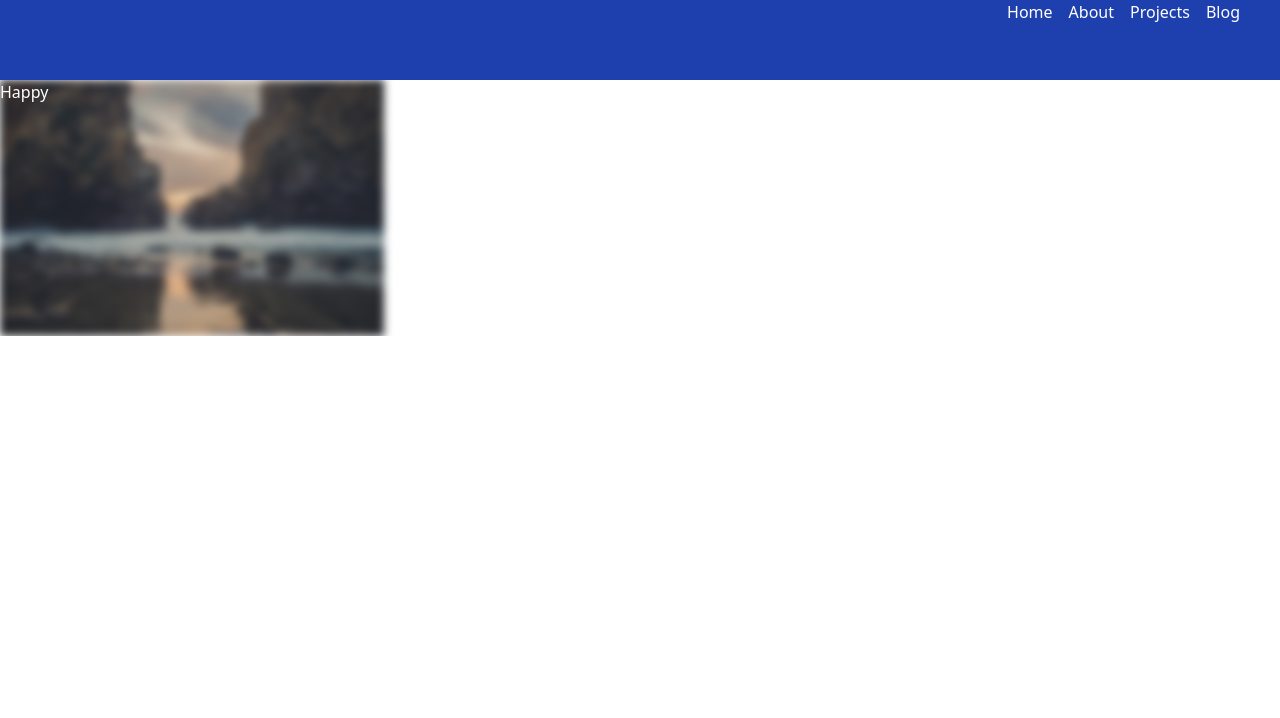
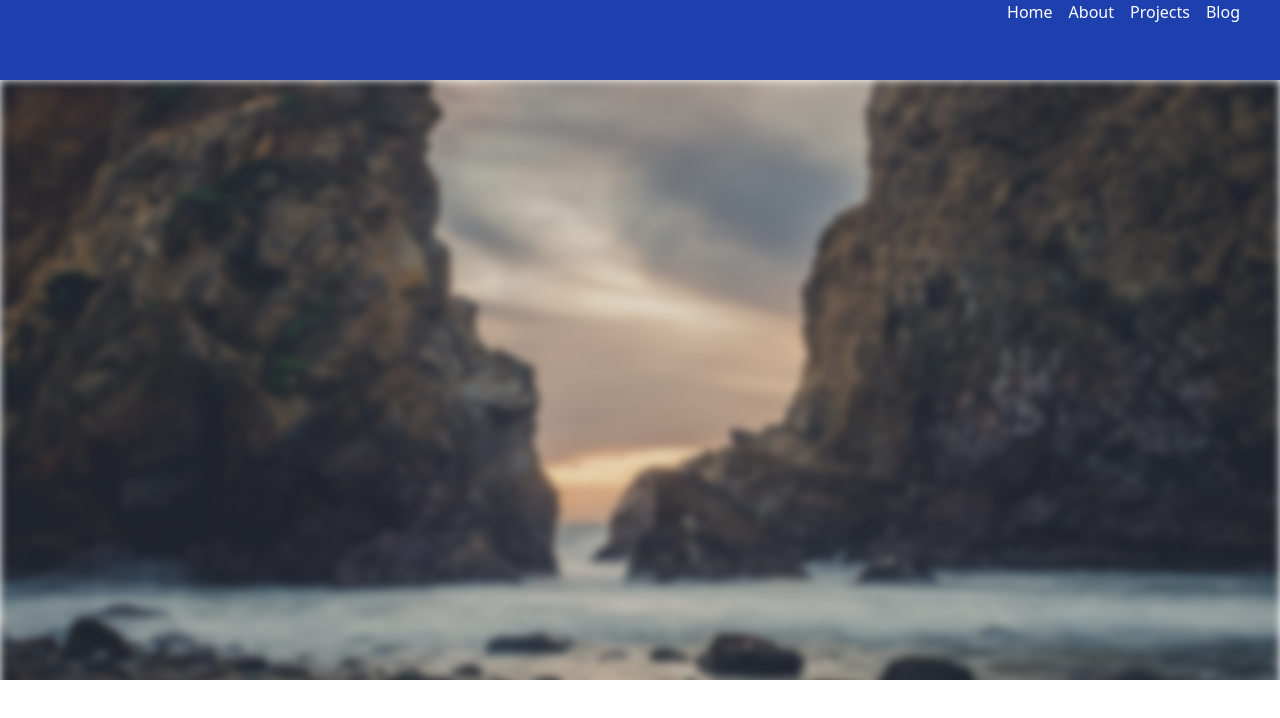
Before and after one commit to FreshMochi/NyiajsBlog, a Next.js app: page / in a window 1280 px wide. Shown: the top 718 px of the page. Built offline with nearby package versions, Linux system fonts and the light colour scheme.

Commit message:
Added style module

```diff
--- a/pages/index.tsx
+++ b/pages/index.tsx
@@ -1,23 +1,16 @@
 import { Inter } from 'next/font/google'
+import style from '../styles/index.module.css'
 import bgImg from '../public//Wallpaper.jpg'
 import Image from "next/image";
 
 const inter = Inter({ subsets: ['latin'] })
 
 export default function Home() {
-  const style = {
-    backgroundSize: "cover",
-    backgroundRepeat: "no-repeat",
-    backgroundPosition: "center",
-  }
   return (
-    <div className={'w-full max-w-96 relative flex'}>
-      <div className={`blur-sm -z-50`}>
+    <div className={style.container}>
+      <div className={`blur-sm`}>
         <Image
-        sizes='full'
-        style={style}
         src={bgImg}
-        priority
         alt="Hero Image"/>
       </div>
       <div className='absolute' >
--- /dev/null
+++ b/styles/index.module.css
@@ -0,0 +1,13 @@
+.container {
+    height: 100vh;
+    width: auto;
+    overflow-x: hidden;
+}
+
+@media (min-width: 767px ) {
+    .container {height: 200px;}
+}
+
+@media (min-width: 1200px ) {
+    .container {height: 600px;}
+}
```
